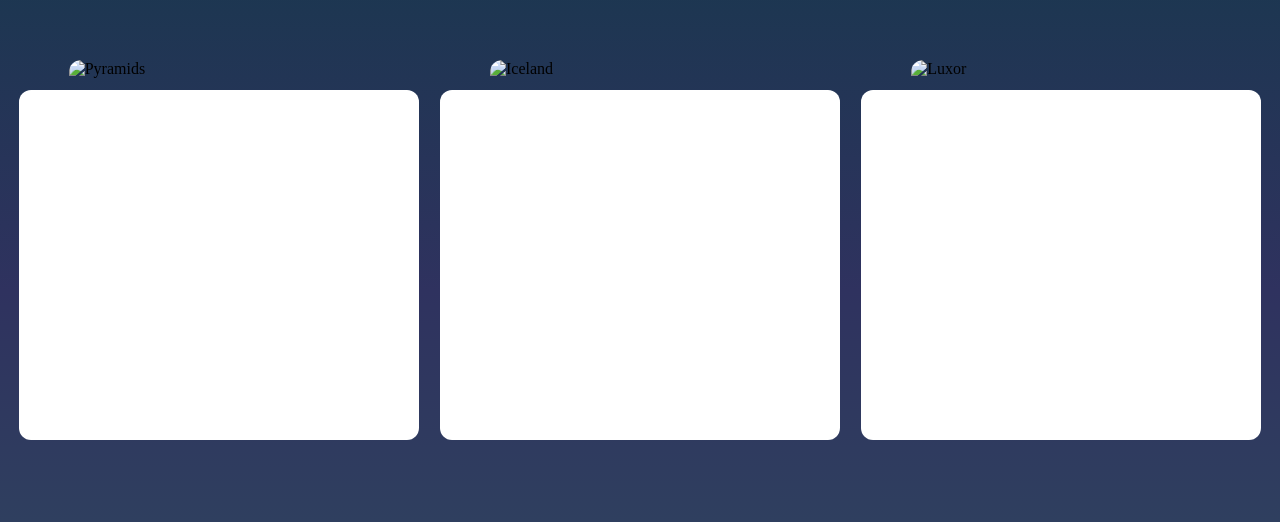
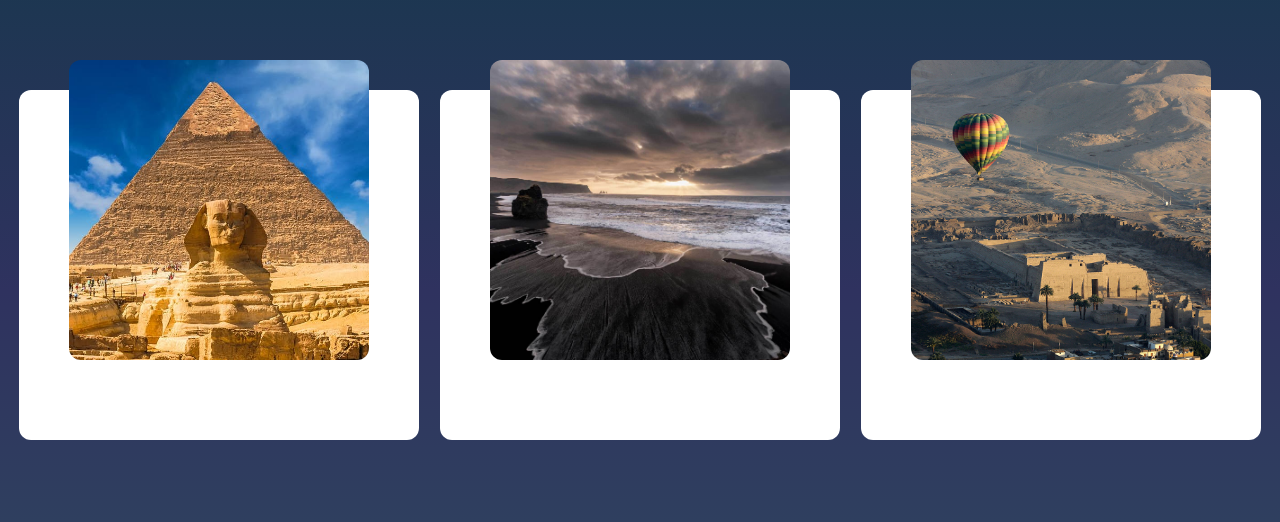
Before and after one commit to MohamedHossam107/animated-travel-cards, a plain HTML site: page index.html in a window 1280 px wide. Shown: the part 118-640 px from the top of the page. Drawn offline with Linux system fonts and the light colour scheme.

Commit message:
Fix image paths for GitHub Pages

```diff
--- a/index.html
+++ b/index.html
@@ -10,7 +10,7 @@
 <body>
 
     <section>
-        <img src="../2/Images/1.jpg" alt="Pyramids">
+        <img src="Images/1.jpg" alt="Pyramids">
         <div class="container">
             <h1>Pyramids</h1>
             <p>The ancient Egyptians built pyramids as tombs for the pharaohs and their queens. The pharaohs were buried
@@ -22,7 +22,7 @@
     </section>
 
     <section>
-        <img src="../2/Images/2.jpg" alt="Iceland">
+        <img src="Images/2.jpg" alt="Iceland">
         <div class="container">
             <h1>Iceland</h1>
             <p>Reynisfjara is a world-famous black-sand beach found on the South Coast of Iceland, just beside the small
@@ -33,7 +33,7 @@
     </section>
 
     <section>
-        <img src="../2/Images/3.jpg" alt="Luxor">
+        <img src="Images/3.jpg" alt="Luxor">
         <div class="container">
             <h1>Luxor</h1>
             <p>Luxor is the most well known recognized City in Upper (Southern) Egypt and the capital of Luxor
```
